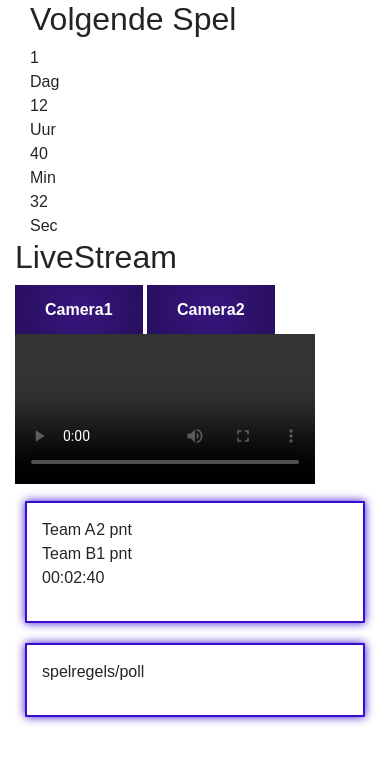
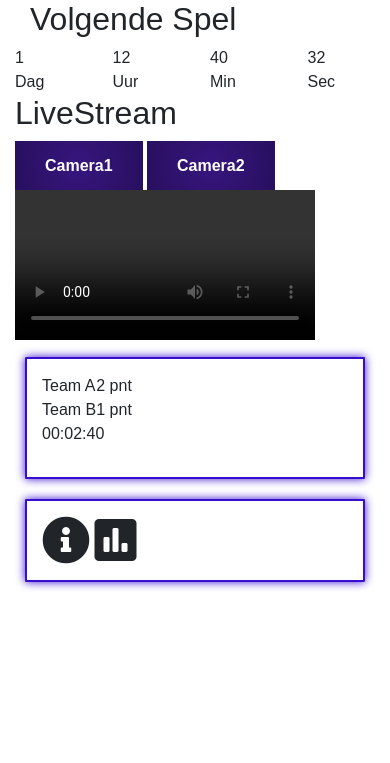
Before and after one commit to NHLstenden-emmen/Interface, a PHP site: template pages/guest/livestream.php in a window 390 px wide. Shown: the top 763 px of the page. Run offline with PHP 8.4, Linux system fonts and the light colour scheme; the template is opened without the code that fills it, so the values that code supplies are empty.

Commit message:
Added layout mobile
it's responsive now

```diff
--- a/pages/guest/livestream.php
+++ b/pages/guest/livestream.php
@@ -3,9 +3,9 @@
 		<div class="row">
 			<div class="nextGameBlock col-lg-4">
 				<h2 class="col-lg-12">Volgende Spel</h2>
-
+				<div class="row">
 					<!-- Dag -->
-				<div class="col-lg-12">
+					<div class="col-3 col-lg-12">
 						<table class="nextGame">
 							<thead>
 								<tr>
@@ -21,7 +21,7 @@
 					</div>
 
 					<!-- Uren -->
-				<div class="col-lg-12">
+					<div class="col-3 col-lg-12">
 						<table class="nextGame">
 							<thead>
 								<tr>
@@ -37,7 +37,7 @@
 					</div>
 
 					<!-- Minuten -->
-				<div class="col-lg-12">
+					<div class="col-3 col-lg-12">
 						<table class="nextGame">
 							<thead>
 								<tr>
@@ -53,7 +53,7 @@
 					</div>
 
 					<!-- Seconden -->
-				<div class="col-lg-12">
+					<div class="col-3 col-lg-12">
 						<table class="nextGame">
 							<thead>
 								<tr>
@@ -68,6 +68,7 @@
 						</table>
 					</div>
 				</div>
+			</div>
 			<div class="liveVideoContainer col-lg-8">
 				<h2>LiveStream</h2>
 				<div id="cameraButtons">
@@ -79,7 +80,7 @@
 				</video>
 			</div>
 		</div>
-		<div class="row">
+		<div class="row gameDetailsContainer">
 			<div class="col-lg-6">
 				<div class="neonBlock gameDetailsSection">
 					<!-- Door de ontvangen data heen lopen -->
@@ -100,8 +101,9 @@
 				</div>
 			</div>
 			<div class="col-lg-6">
-				<div class="neonBlock">
-					<p>spelregels/poll</p>
+				<div class="neonBlock gameDetailsSection">
+					<i class="fas fa-info-circle fa-3x"></i>
+					<i class="fas fa-poll fa-3x"></i>
 				</div>
 			</div>
 		</div>
```
Also changed, not shown: css/pages/guest/livestream.css (+25 -2 lines). Lines whose indentation alone changed are shown as unchanged.
